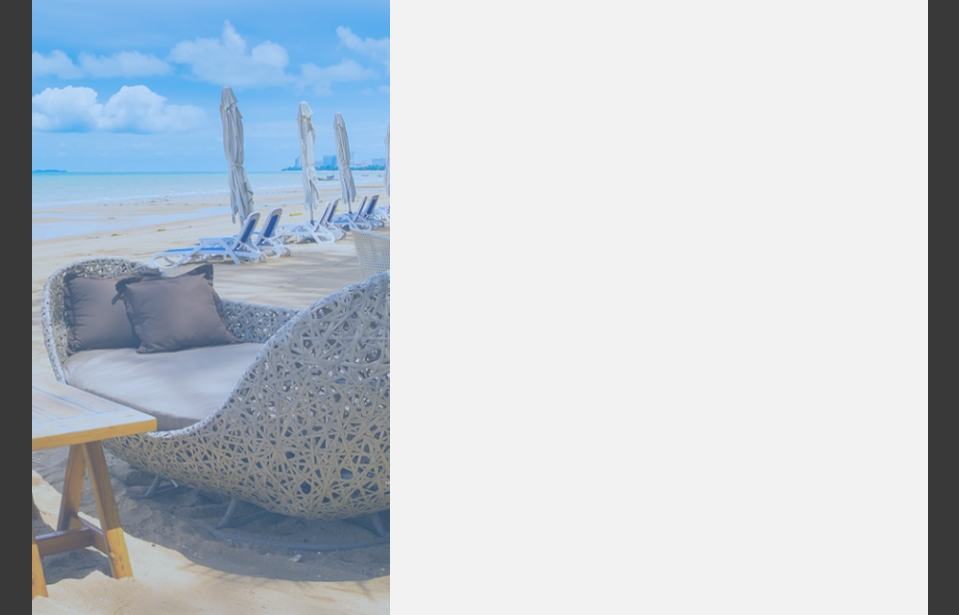
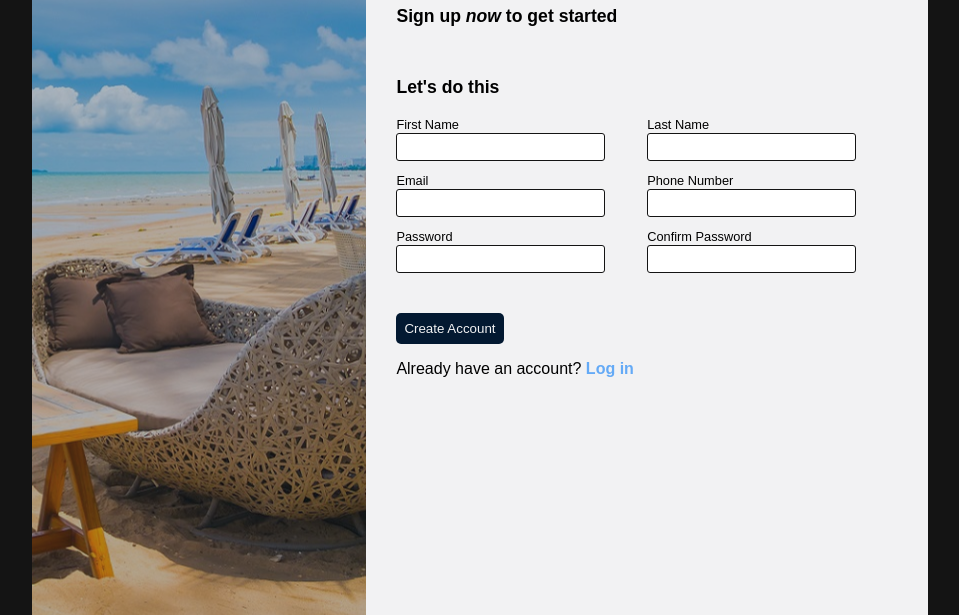
Before and after one commit to bobb-Rob/Sign-up-page-Project, a plain HTML site: page index.html in a window 1280 px wide. Shown: the part 185-800 px from the top of the page, without its empty margins (160-1119 px from the left). Drawn offline with Linux system fonts and the light colour scheme.

Commit message:
signup pagefinished

```diff
--- a/index.html
+++ b/index.html
@@ -17,10 +17,65 @@
                 </div>
             </div>
 
-
             <div id="signup-page-form" >
-
-
+                <form>
+                    <div class="instruction">
+                        <p>This is not a real online service!. You know you need something like this in
+                            your life to help you realize your deepest dreams.
+                        </p>
+                        <p>Sign up <em>now</em> to get started</p>
+                        <p></p>
+                    </div>
+                    <div class="signup-form-actual">
+                        <p>Let's do this</p>
+                        <div id="name-section">
+                            <div>
+                                <label for="first-name">First Name
+                                    <br>
+                                    <input type="text" id="first-name" >
+                                </label>
+                            </div>
+                            <div>
+                                <label for="last-name">Last Name
+                                    <br>
+                                    <input type="text" id="last-name" >
+                                </label>
+                            </div>
+                        </div>
+                        <div id="email-and-phone-section">
+                            <div>
+                                <label for="email">Email
+                                    <br>
+                                    <input type="email" id="email" >
+                                </label>
+                            </div>
+                            <div>
+                                <label for="phone">Phone Number
+                                    <br>
+                                    <input type="tel" id="phone" >
+                                </label>
+                            </div>
+                        </div>
+                        <div id="email-and-phone-section">
+                            <div>
+                                <label for="password">Password
+                                    <br>
+                                    <input type="password" id="password" >
+                                </label>
+                            </div>
+                            <div>
+                                <label for="confirm-password">Confirm Password
+                                    <br>
+                                    <input type="password" id="confirm-password" >
+                                </label>
+                            </div>
+                        </div>
+                        <div class="create-account-btn">
+                           <button type="submit" >Create Account</button>
+                        </div>
+                        <p>Already have an account? <a href="http://signin">Log in</a></p>
+                    </div>
+                </form>
             </div>
         </div>
     </main>
--- a/styles.css
+++ b/styles.css
@@ -4,10 +4,11 @@
     --fadedRed: #F1A9B0;
     --deepBlue: #031931;
     --fadedBlue: #64AAF6;
-    --signup-page-background: #3a3939;
+    --signup-page-background: #141414;
     --signup-page-contrast-background: #f2f2f3;
 }
 
+@import url('https://fonts.googleapis.com/css2?family=Inter:wght@500;700&family=League+Spartan:wght@300;400;500;700;900&display=swap');
 
 body{
     margin: 0px;
@@ -46,16 +47,15 @@ main{
     content: '';
     width: 100%;
     height: 100%;
-    background-color:var(--fadedBlue);
+    background-color:var(--deepBlue);
     position: absolute;
-    opacity: 0.4;
+    opacity: 0.3;
 
 }
 
 #signup-page-form{
     width: 60%;
-    height: 100%;
-    /* border: 2px solid green; */
+    padding: 30px;
 }
 
 .logo-wrap{
@@ -65,19 +65,88 @@ main{
     top: 120px;
     display: flex;
     justify-content: center;
-
 }
 
 .logo-wrap:before{
     content: '';
     position: absolute;
-    background-color: rgb(37, 37, 37);
+    background-color: rgb(255, 255, 255);
     width: 100%;
     height: 140%;
     top: -10px;
-    opacity: 0.3;
+    opacity: 0.7;
 }
 
 .logo-wrap > img{
     z-index: 1000;
 }
+
+#signup-page-form > form{
+   margin-top: 80px;
+   font-family: 'League Spartan', sans-serif;
+}
+
+form input{
+    width: 80%;
+    margin-bottom: 10px;
+   height: 20px;
+    border: 1px solid var(--signup-page-background);
+    border-radius: 3px;
+    padding: 3px;
+}
+
+#signup-page-form input[type='text']:focus,
+#signup-page-form input[type='password']:focus,
+#signup-page-form input[type='tel']:focus,
+#signup-page-form input[type='email']:focus{
+    outline: 1px solid var(--fadedBlue);
+    border: 1px solid var(--fadedBlue);
+}
+
+#signup-page-form input[type='email']:invalid,
+#signup-page-form input[type='password']:invalid,
+#signup-page-form input[type='tel']:invalid{
+    outline: 1px solid var(--red);
+    border: 1px solid var(--red);
+}
+
+#signup-page-form > form label{
+    font-size: 0.8rem;
+}
+
+.instruction,.signup-form-actual p:first-child{
+font-size: 1.1rem;
+font-weight: 700;
+}
+
+.signup-form-actual p:last-child > a{
+    text-decoration: none;
+    color: var(--fadedBlue);
+    font-weight: 700;
+}
+
+.signup-form-actual{
+    margin-top: 50px;
+}
+
+#name-section,#email-and-phone-section,.create-account-btn{
+    display: flex;
+}
+
+#email-and-phone-section div,#name-section div{
+    flex: 1;
+}
+
+.create-account-btn{
+    margin-top: 30px;
+}
+
+
+.create-account-btn button{
+    padding: 8px;
+    border-radius: 5px;
+    background-color: var(--deepBlue);
+    color: var(--signup-page-contrast-background);
+    border: none;
+    cursor: pointer;
+}
```
